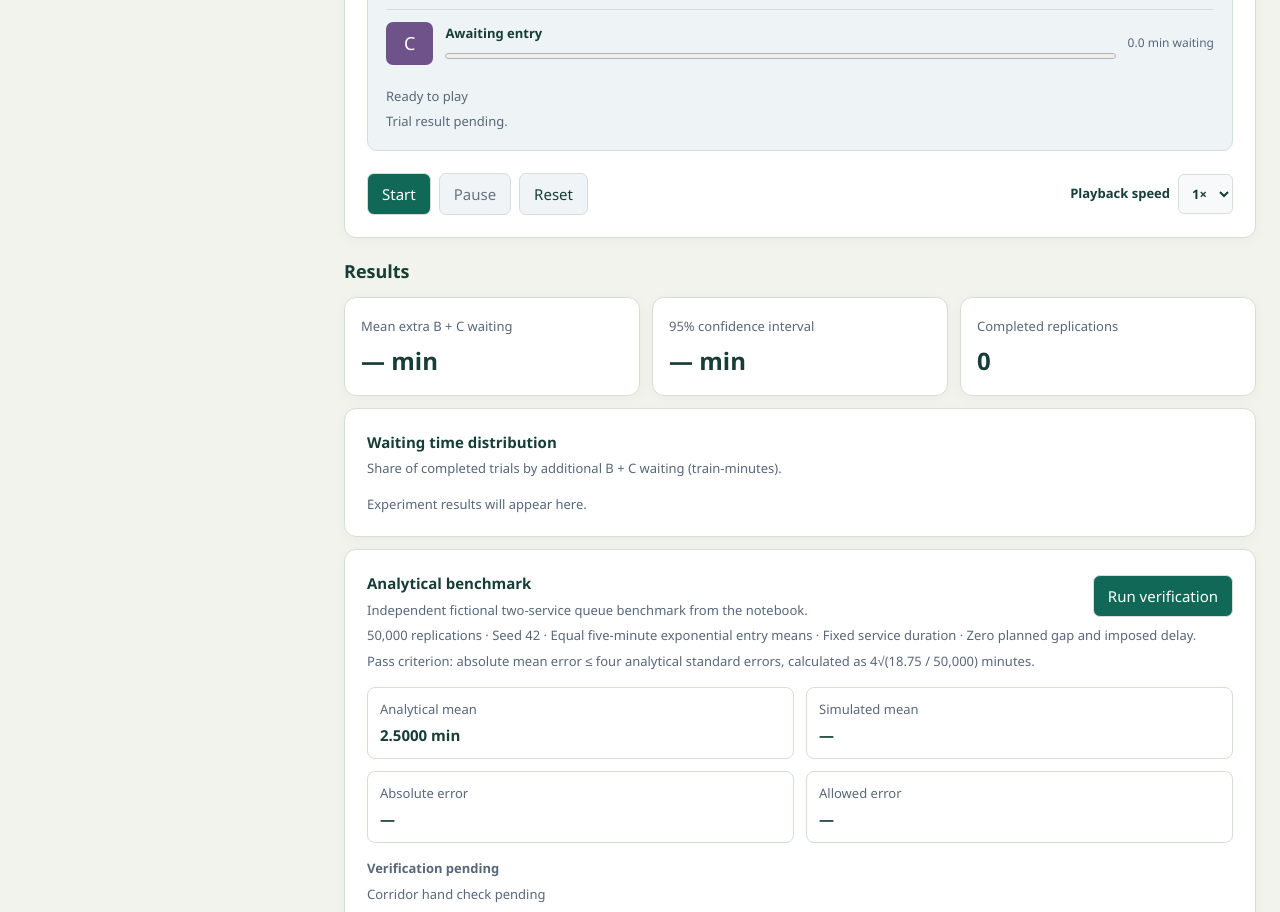
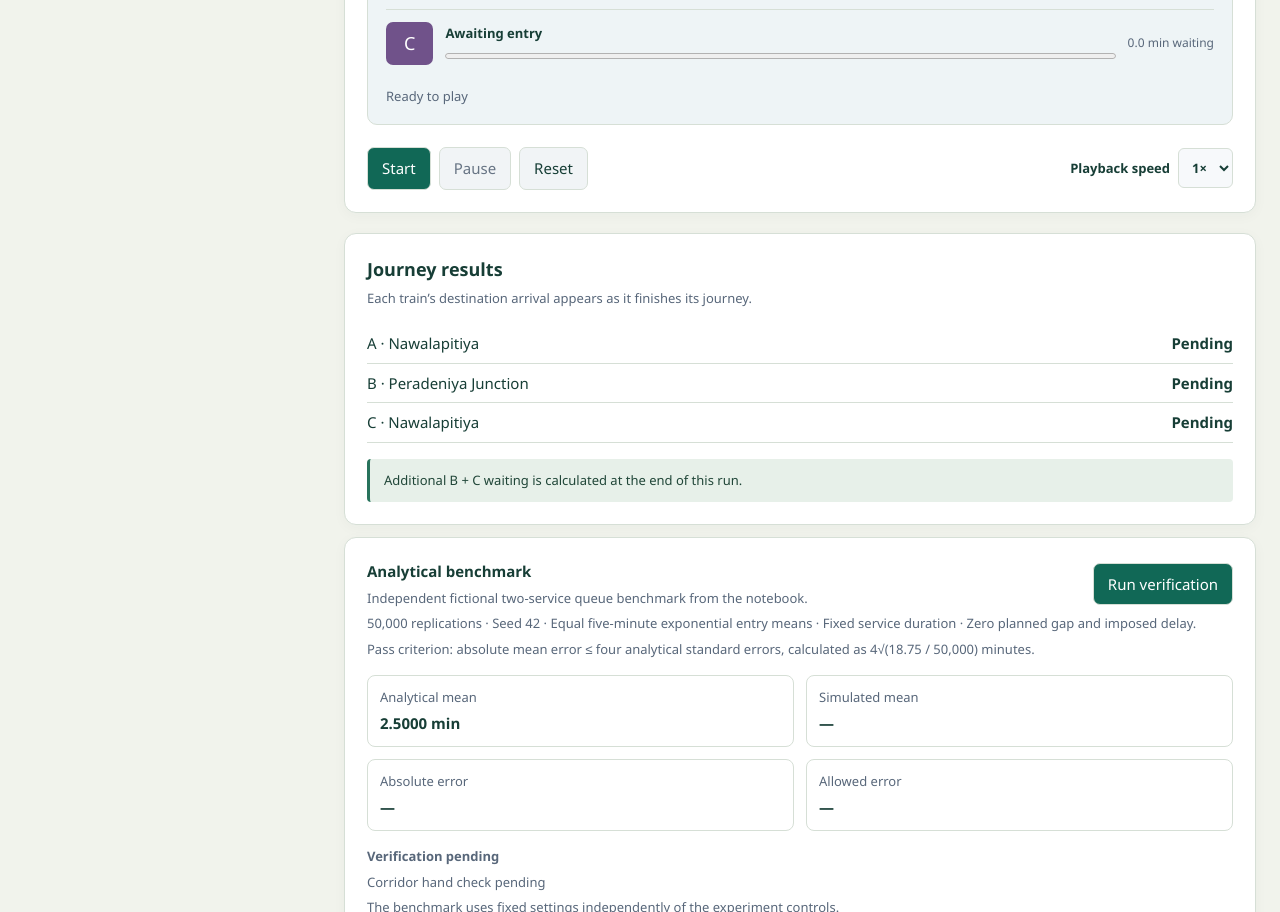
Before and after one commit to Naveeth235/single-track-rail-delay-simulation, a plain HTML site: page docs/index.html in a window 1280 px wide. Shown: the part 879-1791 px from the top of the page. Drawn offline with Linux system fonts and the light colour scheme.

Commit message:
Show journey arrivals and sampling results in their respective modes

```diff
--- a/docs/animation.js
+++ b/docs/animation.js
@@ -71,6 +71,8 @@
 
   function renderStatistics() {
     const result = QueueStatistics.summarize(observations);
+    byId("sample-data").hidden = !result;
+    byId("sampling-hint").hidden = Boolean(result);
     byId("mean-result").textContent = result ? result.mean.toFixed(2) + " train-min" : "— min";
     byId("ci-result").textContent = result && observations.length > 1
       ? result.low.toFixed(2) + " – " + result.high.toFixed(2) : "— min";
@@ -142,12 +144,14 @@
       runs.value = String(target);
     }
     runs.disabled = !monteMode();
+    byId("journey-results").hidden = monteMode();
+    byId("sampling-results").hidden = !monteMode();
     byId("speed").disabled = monteMode();
     byId("single-view").hidden = monteMode();
     byId("rail-scene").hidden = monteMode();
     byId("clock-panel").hidden = monteMode();
     byId("mode-badge").textContent = monteMode() ? "Monte Carlo experiment" : "Single simulation";
-    byId("single-result").textContent = monteMode() ? "Repeated sampling mode." : "Trial result pending.";
+    byId("single-result").textContent = "Additional B + C waiting is calculated at the end of this run.";
     renderStatistics();
     render();
   }
@@ -180,6 +184,10 @@
       train.style.left = x + "%";
       train.style.setProperty("--loop-rise", (id === "B" ? loopRise(x) : 0) + "px");
       train.hidden = elapsed >= route[1].finish;
+      const arrivalMinute = 571 + Math.floor(route[1].finish);
+      byId("arrival-" + id).textContent = train.hidden
+        ? String(Math.floor(arrivalMinute / 60)).padStart(2, "0") + ":" + String(arrivalMinute % 60).padStart(2, "0")
+        : "Pending";
       const waited = route.reduce((sum, item) => sum + Math.min(item.wait, Math.max(0, elapsed - item.ready)), 0);
       byId("wait-" + id).textContent = waited.toFixed(1) + " min waiting";
     }
--- a/docs/index.html
+++ b/docs/index.html
@@ -66,7 +66,6 @@
             </div>
             </div>
             <p id="playback-state" role="status">Ready to play</p>
-            <p id="single-result" aria-live="polite">Trial result pending.</p>
           </div>
           <div class="heading">
             <div class="buttons"><button id="start">Start</button><button id="pause" disabled>Pause</button><button id="reset">Reset</button></div>
@@ -74,13 +73,28 @@
           </div>
         </section>
         <section>
-          <h2 class="section-title">Results</h2>
+          <section id="journey-results" class="panel journey-results">
+            <h2>Journey results</h2>
+            <p>Each train’s destination arrival appears as it finishes its journey.</p>
+            <dl class="arrival-list">
+              <div><dt>A · Nawalapitiya</dt><dd id="arrival-A">Pending</dd></div>
+              <div><dt>B · Peradeniya Junction</dt><dd id="arrival-B">Pending</dd></div>
+              <div><dt>C · Nawalapitiya</dt><dd id="arrival-C">Pending</dd></div>
+            </dl>
+            <p id="single-result" aria-live="polite"></p>
+          </section>
+          <section id="sampling-results" hidden>
+          <h2 class="section-title">Monte Carlo results</h2>
+          <p id="sampling-hint">Press Start to sample the selected number of trials.</p>
+          <div id="sample-data" hidden>
           <div class="metrics">
             <article class="panel metric"><small>Mean extra B + C waiting</small><strong id="mean-result">— min</strong></article>
             <article class="panel metric"><small>95% confidence interval</small><strong id="ci-result">— min</strong></article>
             <article class="panel metric"><small>Completed replications</small><strong id="replications-result">0</strong></article>
           </div>
           <div class="panel chart"><h3>Waiting time distribution</h3><p>Share of completed trials by additional B + C waiting (train-minutes).</p><div id="histogram" class="histogram">Experiment results will appear here.</div></div>
+          </div>
+          </section>
           <section class="panel chart" aria-labelledby="verification-title">
             <div class="heading">
               <div><h3 id="verification-title">Analytical benchmark</h3><p>Independent fictional two-service queue benchmark from the notebook.</p></div>
--- a/docs/style.css
+++ b/docs/style.css
@@ -112,6 +112,10 @@ progress { width: 100%; height: 12px; accent-color: var(--accent); }
 .chart { margin-top: 12px; }
 .empty { display: grid; place-items: center; min-height: 150px; margin-top: 12px; color: var(--muted); text-align: center; background: repeating-linear-gradient(0deg, #fff, #fff 29px, #edf1f5 30px); border-bottom: 1px solid var(--line); }
 .guide { margin-top: 20px; }
+.arrival-list { margin: 16px 0; }
+.arrival-list div { display: flex; align-items: baseline; justify-content: space-between; padding: 8px 0; border-bottom: 1px solid var(--line); }
+.arrival-list dd { margin: 0; font-weight: 600; font-variant-numeric: tabular-nums; }
+.journey-results #single-result, #sampling-hint { background: #e7f0e9; border-left: 3px solid #28735c; padding: 12px 14px; color: #204638; border-radius: 4px; }
 .verify-button { background: var(--accent); color: white; cursor: pointer; white-space: nowrap; }
 .verification-grid { display: grid; grid-template-columns: repeat(2, minmax(0, 1fr)); gap: 12px; margin: 16px 0; }
 .verification-grid div { border: 1px solid var(--line); border-radius: 8px; padding: 12px; }
```
